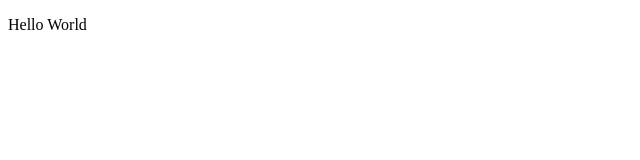
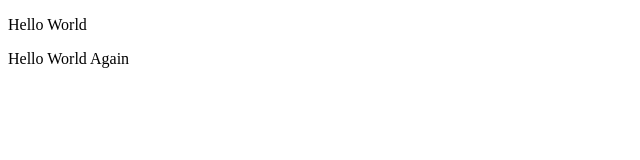
Before and after one commit to jeanborger/jan-2021, a plain HTML site: page index.html in a window 1280 px wide. Shown: the whole page, without its empty margins (0-640 px from the left). Drawn offline with Linux system fonts and the light colour scheme.

Commit message:
another change

```diff
--- a/index.html
+++ b/index.html
@@ -7,5 +7,8 @@
 </head>
 <body>
     <p>Hello World</p>
+    <p>Hello World Again
+
+    </p>
 </body>
 </html>
```
